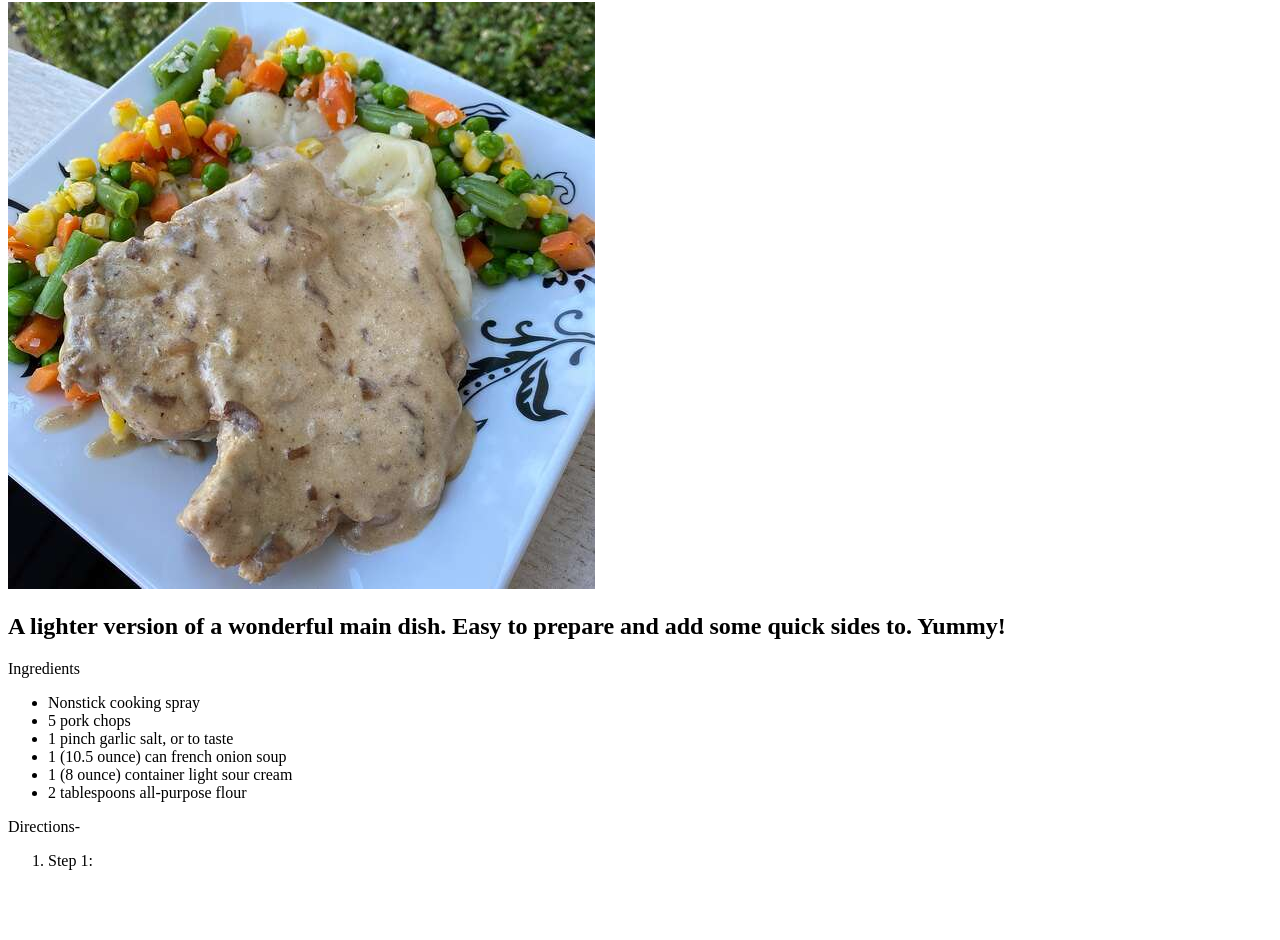
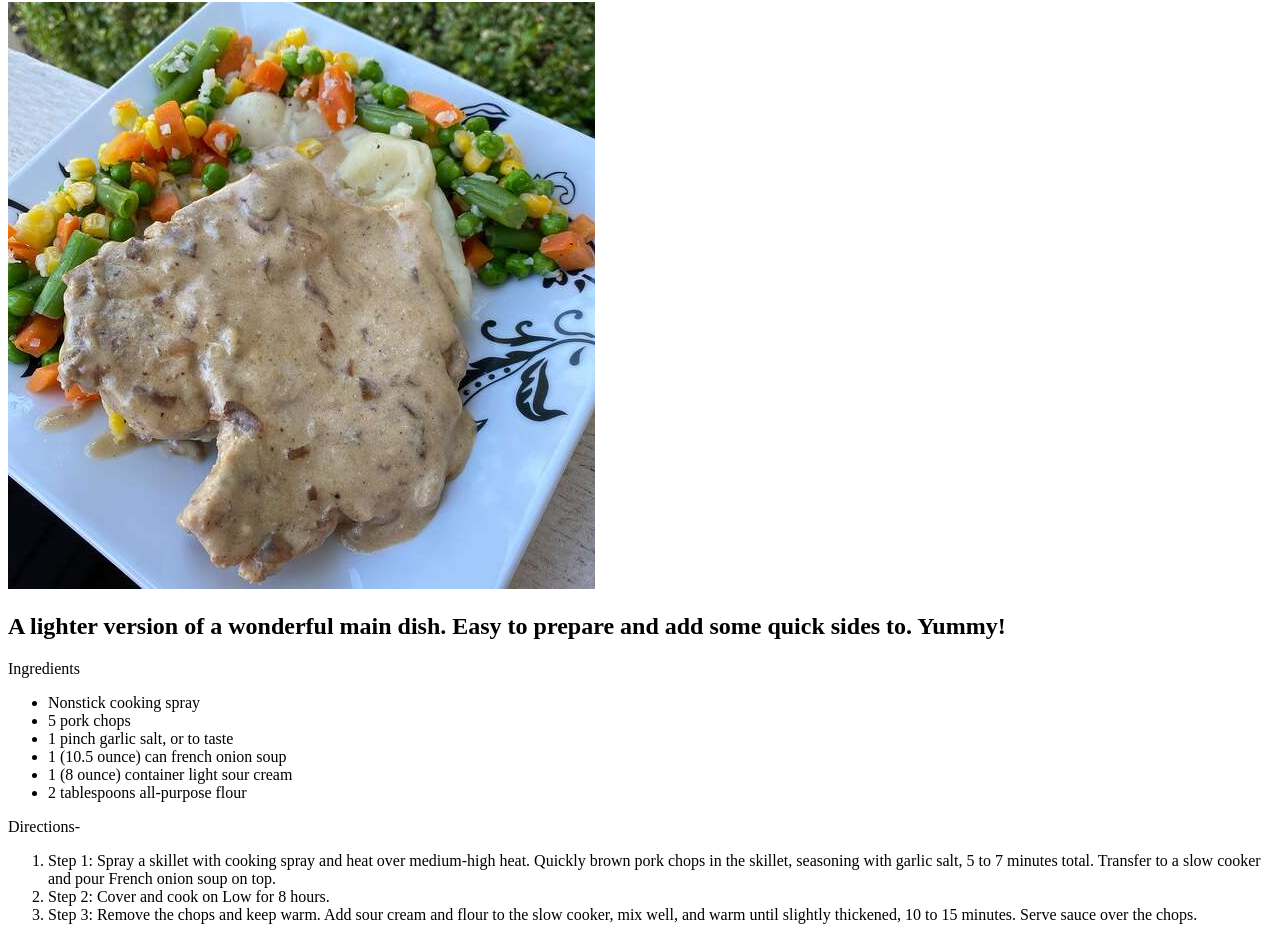
Before and after one commit to euphaustus/odin-recipes, a plain HTML site: page recipes/slow-cooker-french-onion-pork-chops.html in a window 1280 px wide. Shown: the part 78-1018 px from the top of the page. Before the commit the page ends 964 px from the top, so only its background shows below. Drawn offline with Linux system fonts and the light colour scheme.

Commit message:
finished product, as well as some typo fixes

```diff
--- a/recipes/slow-cooker-french-onion-pork-chops.html
+++ b/recipes/slow-cooker-french-onion-pork-chops.html
@@ -21,7 +21,10 @@
     </ul>
     <p>    Directions-</p>
     <ol>
-        <li>Step 1: </li>
+        <li>Step 1: Spray a skillet with cooking spray and heat over medium-high heat. Quickly brown pork chops in the skillet, seasoning with garlic salt, 5 to 7 minutes total. Transfer to a slow cooker and pour French onion soup on top.</li>
+        <li>Step 2: Cover and cook on Low for 8 hours.</li>
+        <li>Step 3: Remove the chops and keep warm. Add sour cream and flour to the slow cooker, mix well, and warm until slightly thickened, 10 to 15 minutes. Serve sauce over the chops.
+        </li>
     </ol>
 </body>
 </html>
```
Also changed, not shown: recipes/simple-n-delicious-chocolate-cake.html (+1 -1 lines).
